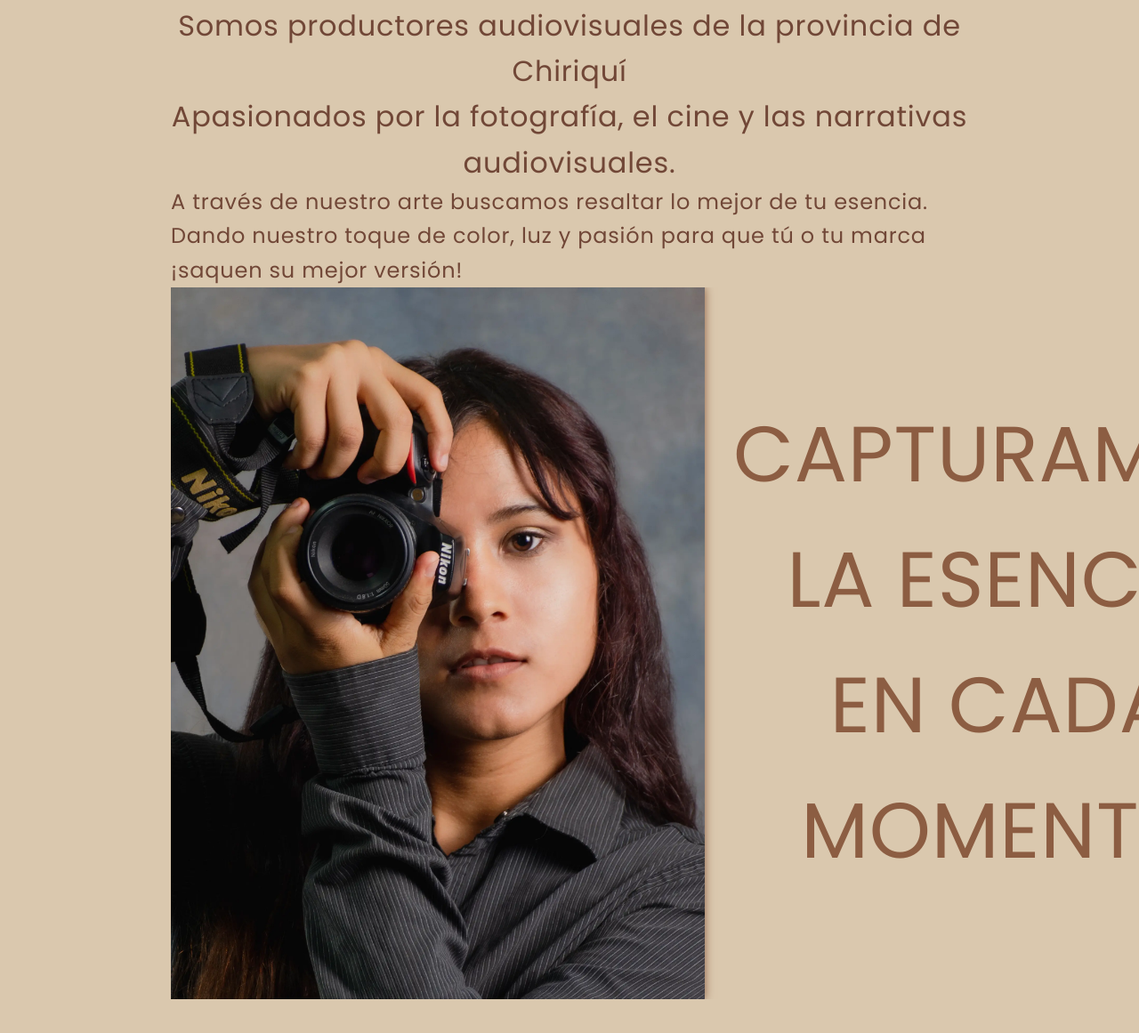
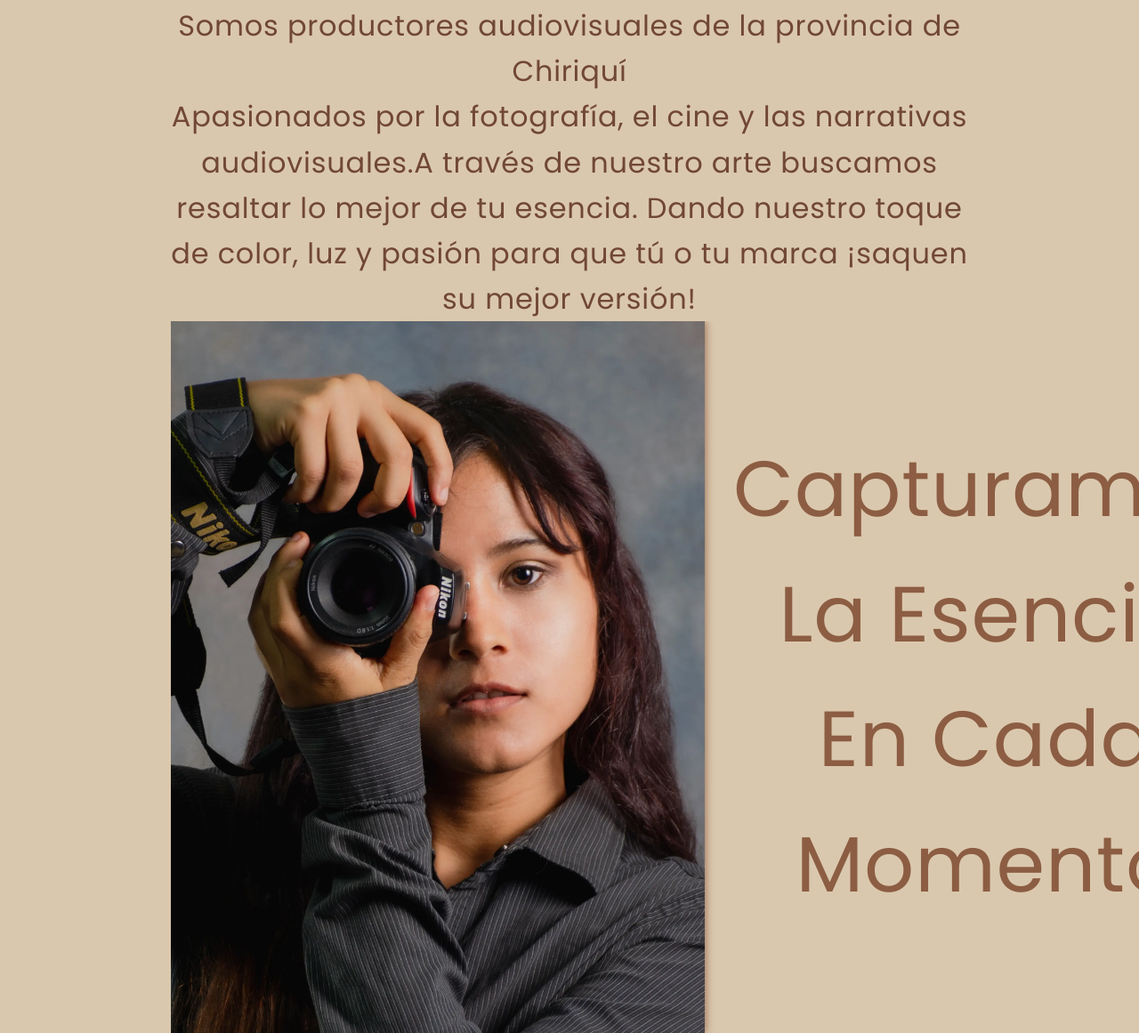
Before and after one commit to HelenMiranda00/Portafolio, a website with bundled scripts: page index.html in a window 1280 px wide. Shown: the part 861-2022 px from the top of the page at 89% size. Built offline with nearby package versions, Linux system fonts and the light colour scheme; no server answers.

Commit message:
Update index.html

```diff
--- a/index.html
+++ b/index.html
@@ -202,13 +202,11 @@
                 <hgroup>
                     <h4>Somos productores audiovisuales de la provincia de Chiriquí</h4>
 
-                    <h4>Apasionados por la fotografía, el cine y las narrativas audiovisuales.</h4>
-
-
+                    <h4>Apasionados por la fotografía, el cine y las narrativas audiovisuales.A través de nuestro arte buscamos resaltar lo mejor de tu esencia. Dando nuestro toque de color, luz y pasión para que tú o tu marca ¡saquen su mejor versión!</h4>
 
                 </hgroup>
                 <div class="des-intro">
-                    <p>A través de nuestro arte buscamos resaltar lo mejor de tu esencia. Dando nuestro toque de color, luz y pasión para que tú o tu marca ¡saquen su mejor versión!</p>
+                    <p></p>
 
         <!-- About Section -->
         <section class="section" id="about">
@@ -220,7 +218,7 @@
             <!-- Title and Description -->
             <div class="about-content">
                 <hgroup class="title">
-           <h2>CAPTURAMOS LA ESENCIA EN CADA MOMENTO</h2>
+           <h2>Capturamos La Esencia En Cada Momento</h2>
                 </hgroup>
                 <aside id="description-aboutMe">
 
@@ -247,7 +245,7 @@
 
         <!-- Portafolio Section-->
         <section class="section" id="portafolio">
-            <h2 class="title">Portafolio</h2>
+            <h2 class="title">Nuestro Contenido</h2>
             <div class="portafolio-content" id="carousel">
                 <!-- Card 1 -->
                 <a href="./html/gallery.html#filter-nature" class="card">
@@ -317,7 +315,7 @@
                 alt="fotografía Helen Miranda, fotografo profecional David chiriqui Panamá">
             <div class="text">
                 <p>¿Listo para capturar tu momento especial?</p>
-                <p>¡Contáctame hoy y deja que haga magia con mi cámara!</p>
+                <p></p>
             </div>
             <div class="social-media-contact">
                 <a target="_blank" id="instagramIcon" href=""><img src="./assets/icons/instagram.svg"
```
